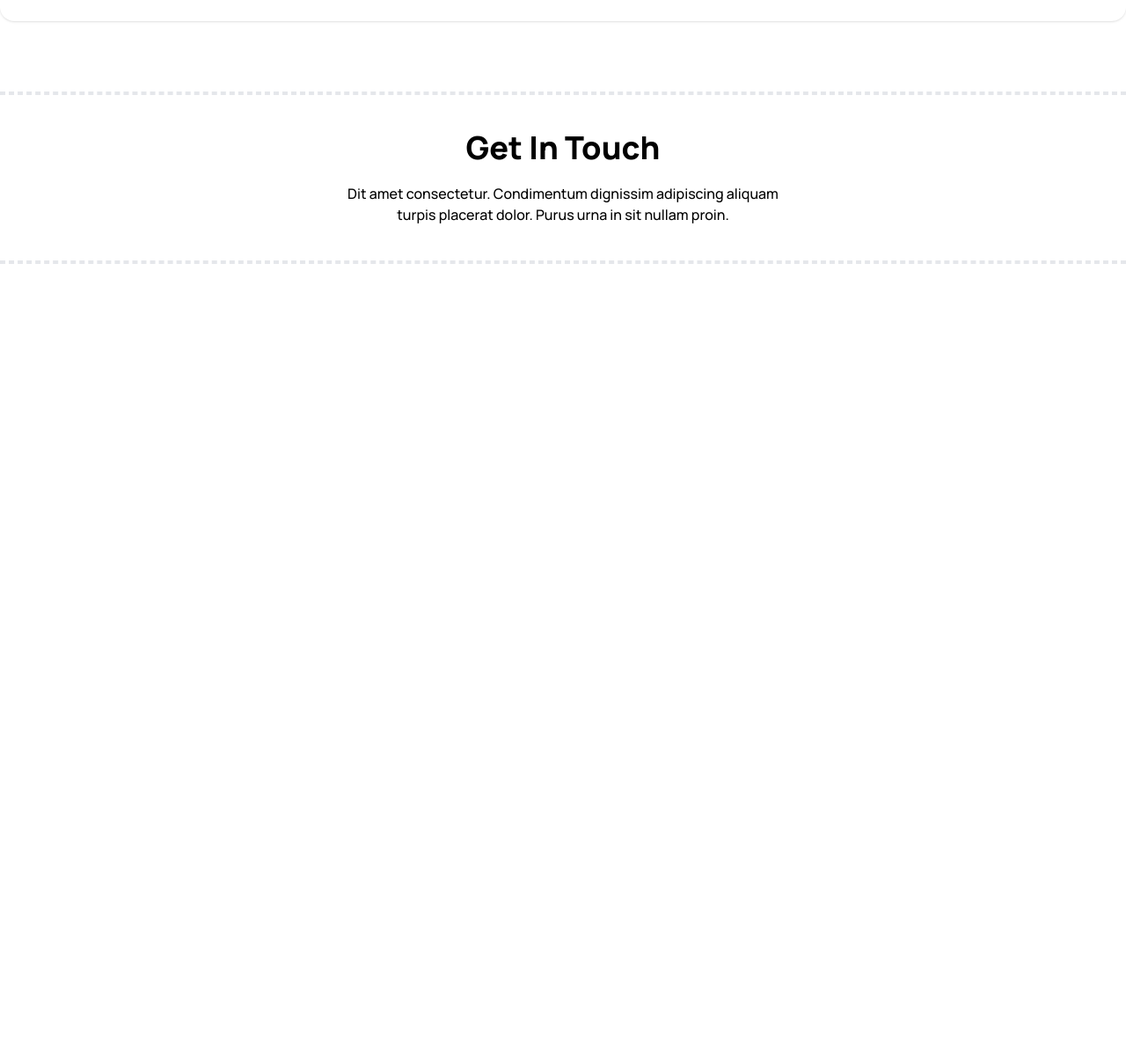
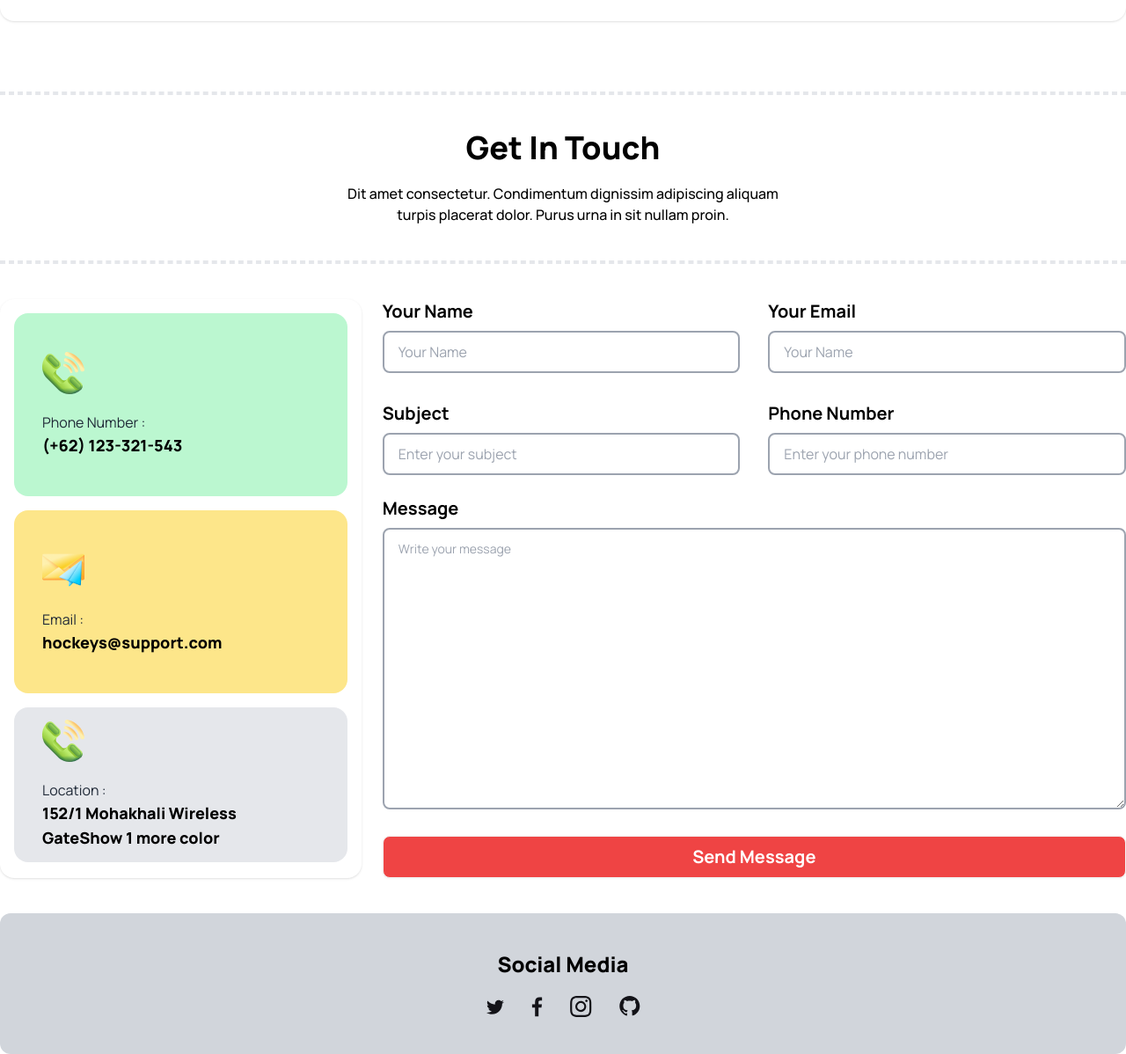
Before and after one commit to Hossain5990/my-third-assignment, a plain HTML site: page index.html in a window 1280 px wide. Shown: the part 4227-5425 px from the top of the page at 88% size. Before the commit the page ends 4527 px from the top, so only its background shows below. Drawn offline with nearby package versions, Linux system fonts and the light colour scheme.

Commit message:
Get section complete

```diff
--- a/index.html
+++ b/index.html
@@ -15,6 +15,7 @@
                 extend: {
                     colors: {
                         clifford: '#da373d',
+                        bg-light: rgba(19, 19, 24, 0.03),
                     }
                 }
             }
@@ -517,6 +518,67 @@
                </div>
 
             </div>
+            <div class="grid grid-cols-1 lg:grid-cols-3 mt-10 gap-6 ">
+                <div class="col-span-1 bg-white shadow rounded-2xl w-full px-4 space-y-4">
+                    <div class="bg-green-200 rounded-2xl h-52 flex flex-col  justify-center items-start p-8 mt-4">
+                        <img src="Images/Group 1171275317.png" alt="">
+                        <p class="text-base font-normal mt-5">Phone Number : <br>
+                            <span class="text-lg text-black font-extrabold">(+62) 123-321-543</span></p>
+
+                    </div>
+                    <div class="bg-amber-200 rounded-2xl h-52 flex flex-col  justify-center items-start p-8">
+                        <img src="Images/Group 1171275318.png" alt="">
+                        <p class="text-base font-normal mt-5">Email : <br>
+                            <span class="text-lg text-black font-extrabold">hockeys@support.com</span></p>
+
+                    </div>
+
+                        <div class="bg-gray-200 rounded-2xl h-44 flex flex-col  justify-center items-start p-8 ">
+                            <img src="Images/Group 1171275317.png" alt="">
+                            <p class="text-base font-normal mt-5">Location : <br>
+                                <span class="text-lg text-black font-extrabold">152/1 Mohakhali Wireless GateShow 1 more color</span></p>
+
+                        </div>
+
+
+
+                </div>
+                <div class="lg:col-span-2">
+                    <div class="grid grid-cols-1 lg:grid-cols-2 gap-8">
+                        <div>
+                            <label class="text-xl font-bold text-black" for="">Your Name</label>
+                            <input type="text" placeholder="Your Name" class="input border-2 border-gray-400 w-full mt-2" />
+                        </div>
+                        <div>
+                            <label class="text-xl font-bold text-black" for="">Your Email</label>
+                            <input type="text" placeholder="Your Name" class="input border-2 border-gray-400 w-full mt-2" />
+                        </div>
+                        <div>
+                            <label class="text-xl font-bold text-black" for="">Subject</label>
+                            <input type="text" placeholder="Enter your subject" class="input border-2 border-gray-400 w-full mt-2" />
+                        </div>
+                        <div>
+                            <label class="text-xl font-bold text-black" for="">Phone Number</label>
+                            <input type="text" placeholder="Enter your phone number" class="input border-2 border-gray-400 w-full mt-2" />
+                        </div>
+
+                    </div>
+                    <div class="mt-6">
+                        <label class="text-xl font-bold text-black" for="">Message</label>
+                        <textarea class="textarea border-2 border-gray-400 mt-2 w-full h-80" placeholder="Write your message"></textarea>
+
+                    </div>
+                    <div>
+                        <button class="btn bg-red-500 text-white text-xl font-bold w-full mt-6">Send Message</button>
+                    </div>
+
+                </div>
+
+            </div>
+            <div class="bg-gray-300 h-40 w-full mt-10 flex flex-col justify-center rounded-xl">
+                <h6 class="text-2xl font-extrabold text-black text-center mb-5">Social Media</h6>
+                <img class="mx-auto" src="Images/Social (1).svg" alt="">
+            </div>
 
          </section>
 
```
Also changed, not shown: Images/Social (1).svg (added).
